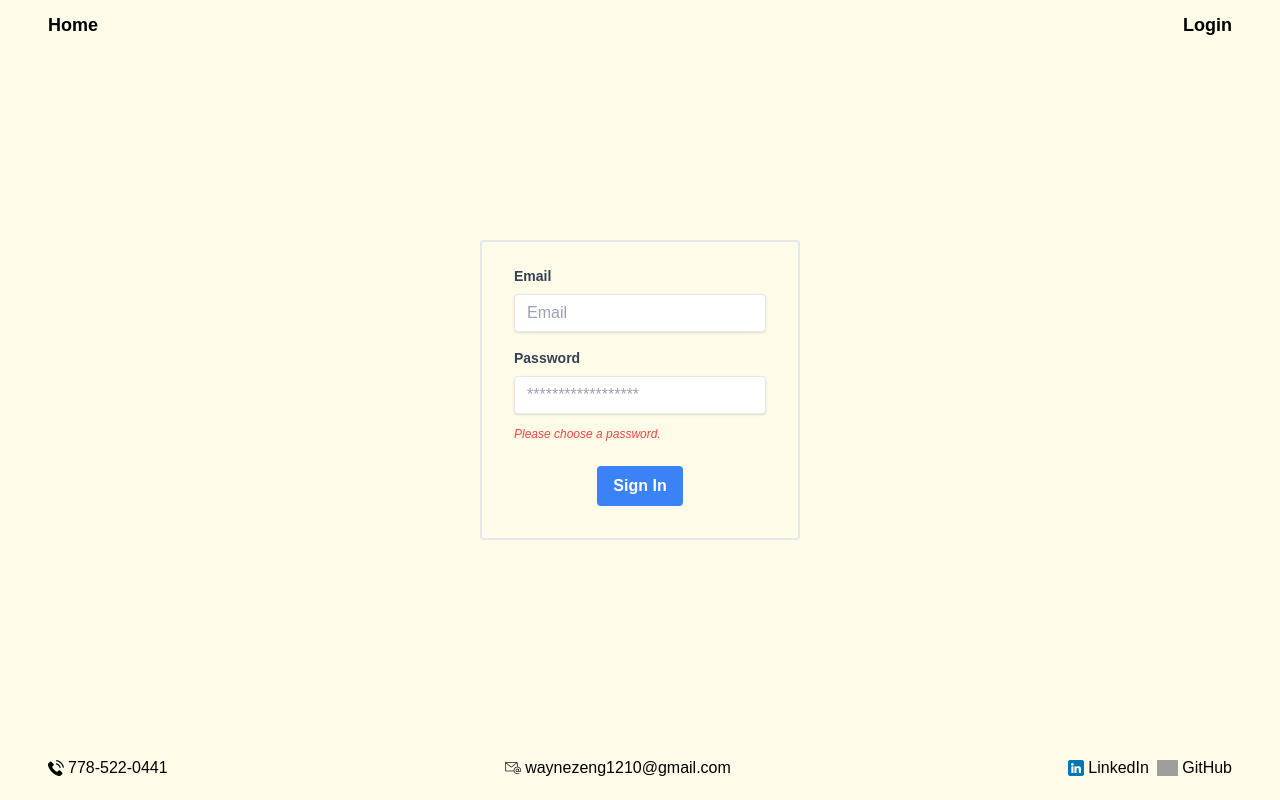
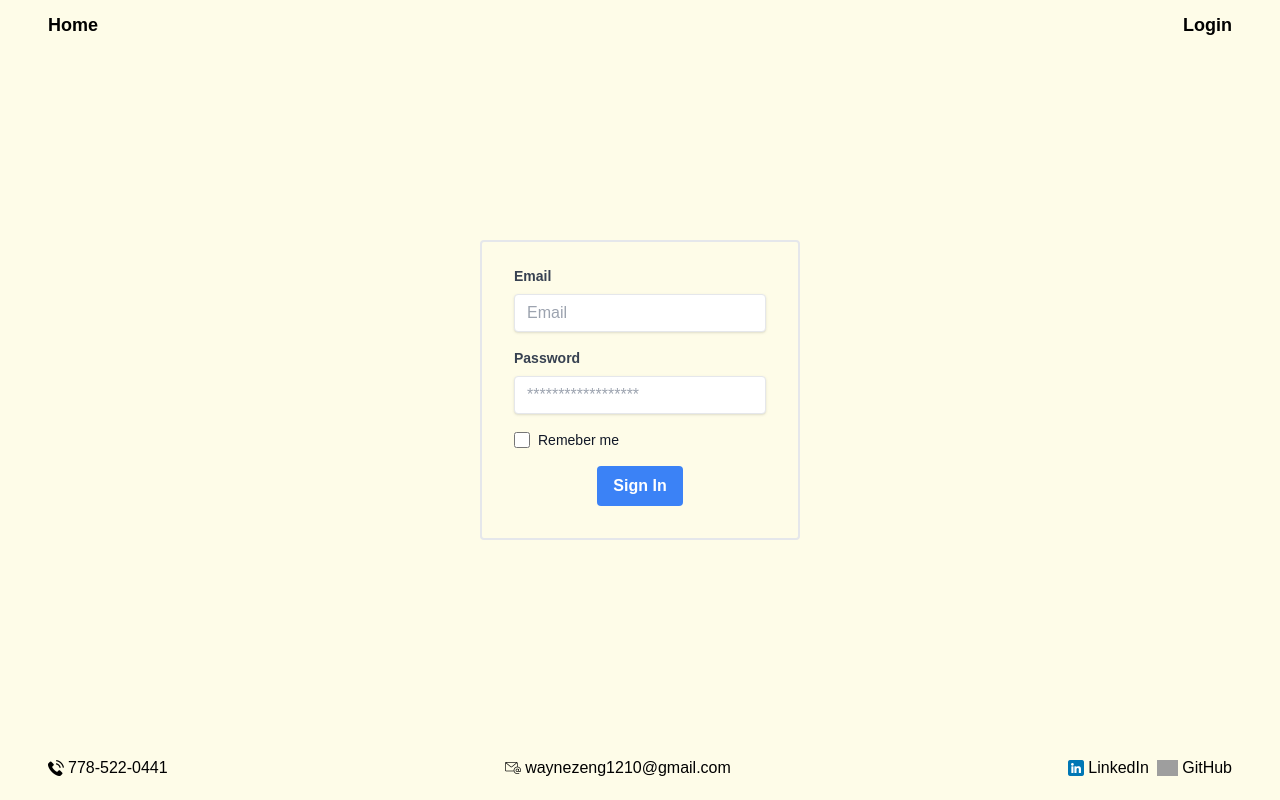
Before and after one commit to flyingmonster1210/my-website, a React (Create React App) app in the folder frontend/: page /login in a window 1280 px wide. Built offline with nearby package versions, Linux system fonts and the light colour scheme; grey boxes are pictures that could not be loaded.

Commit message:
Remeber me in LoginPage

```diff
--- a/frontend/src/App.js
+++ b/frontend/src/App.js
@@ -9,7 +9,7 @@
 import UserPage from './pages/userPage/UserPage'
 import { loadAndSetDefaultUserInfo, userReset } from './redux/userStore/userSlice'
 import { loadDefaultProjectList, projectReset } from './redux/projectsStore/projectsSlice'
-import Login from './pages/loginPage/Login'
+import LoginPage from './pages/loginPage/LoginPage'
 
 
 function App () {
@@ -32,7 +32,7 @@
           <Header />
           <Routes>
             <Route path='/' element={<LandingPage />} />
-            <Route path='/login' element={<Login />} />
+            <Route path='/login' element={<LoginPage />} />
             <Route path='/projects' element={<ProjectsPage />} />
             <Route path='/user' element={<UserPage />} />
           </Routes>
--- a/frontend/src/pages/loginPage/Login.jsx
+++ b/frontend/src/pages/loginPage/LoginPage.jsx
@@ -1,4 +1,4 @@
-import React, { useState } from 'react'
+import React, { useEffect, useState } from 'react'
 import { useDispatch, useSelector } from 'react-redux'
 import { useNavigate } from 'react-router-dom'
 import { login } from '../../redux/userStore/userSlice'
@@ -9,8 +9,23 @@
   const dispatch = useDispatch()
   const navigate = useNavigate()
 
-  const [formData, setFormData] = useState({ email: '', password: '' })
-  const { email, password } = formData
+  const [formData, setFormData] = useState({
+    email: '',
+    password: '',
+    checkbox: false,
+  })
+
+  const { email, password, checkbox } = formData
+  useEffect(() => {
+    const previousUserInfo = JSON.parse(localStorage.getItem('loginInfo'))
+    if (previousUserInfo) {
+      setFormData({
+        email: previousUserInfo.email,
+        password: previousUserInfo.password,
+        checkbox: true,
+      })
+    }
+  }, [])
 
   const [showAlert, setShowAlert] = useState({
     show: false,
@@ -22,7 +37,8 @@
   const onChange = (e) => {
     setFormData((state) => ({
       ...state,
-      [e.target.id]: e.target.value,
+      [e.target.id]:
+        e.target.id === 'checkbox' ? e.target.checked : e.target.value,
     }))
   }
 
@@ -38,6 +54,11 @@
         title: 'Success',
         message: 'Login Success!',
       })
+      if (checkbox) {
+        localStorage.setItem('loginInfo', JSON.stringify(userData))
+      } else {
+        localStorage.removeItem('loginInfo')
+      }
       navigate('/user/')
     } catch (error) {
       setShowAlert({
@@ -91,7 +112,7 @@
               onChange={onChange}
             />
           </div>
-          <div className="mb-6">
+          <div className="mb-1">
             <label
               className="block text-gray-700 text-sm font-bold mb-2"
               htmlFor="password"
@@ -106,9 +127,21 @@
               value={password}
               onChange={onChange}
             />
-            <p className="text-red-500 text-xs italic">
-              Please choose a password.
-            </p>
+          </div>
+          <div className="flex items-center mb-4">
+            <input
+              id="checkbox"
+              type="checkbox"
+              checked={checkbox}
+              onChange={onChange}
+              className="w-4 h-4 text-blue-600 bg-gray-100 border-gray-300 rounded focus:ring-blue-500 dark:focus:ring-blue-600 dark:ring-offset-gray-800 focus:ring-2 dark:bg-gray-700 dark:border-gray-600"
+            />
+            <label
+              htmlFor="checkbox"
+              className="ml-2 text-sm font-medium text-gray-900 dark:text-gray-500"
+            >
+              Remeber me
+            </label>
           </div>
           <div className="flex justify-center">
             <button
```
